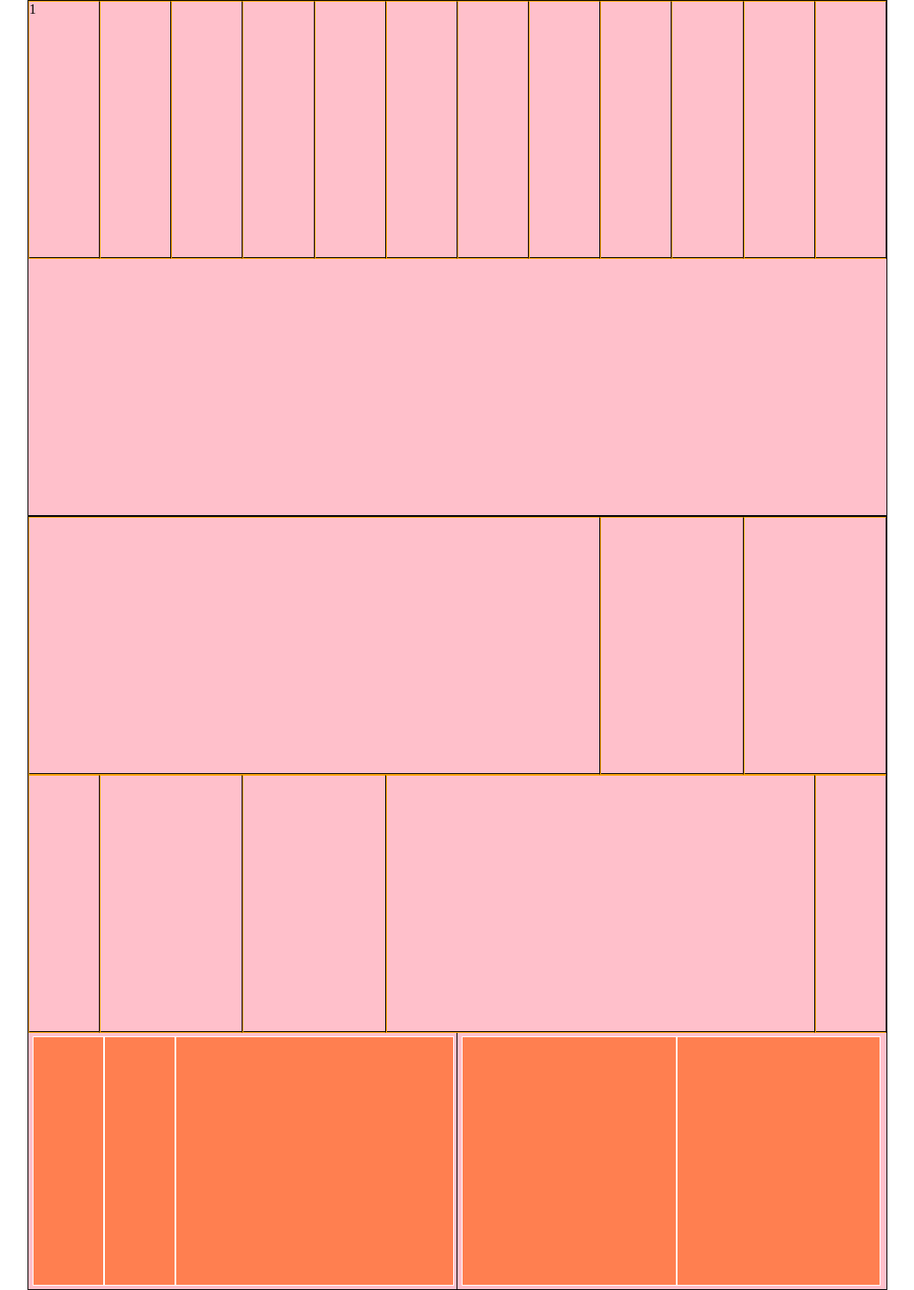
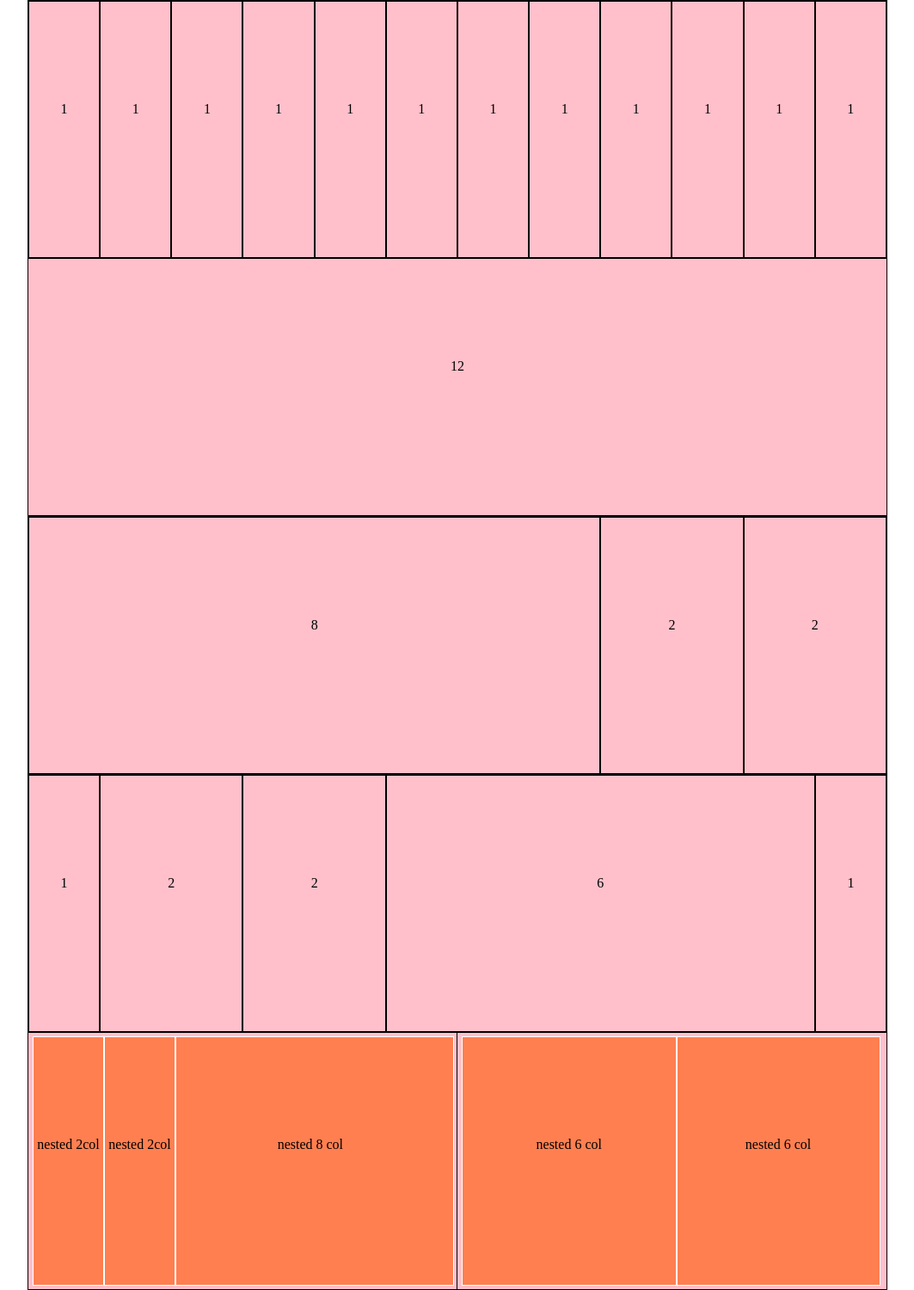
Before and after one commit to Leonardo-Fabbri/html-css-12bool, a plain HTML site: page index.html in a window 1280 px wide. Shown: the whole page at 86% size, without its empty margins (108-1171 px from the left). Drawn offline with Linux system fonts and the light colour scheme.

Commit message:
definitivo

```diff
--- a/CSS/12bool.css
+++ b/CSS/12bool.css
@@ -2,7 +2,11 @@
   height: 300px;
   border: 1px solid black;
 }
-
+* {
+  margin: 0;
+  padding: 0;
+  box-sizing: border-box;
+}
 
 .debug .row .col-1 , .col-8 , .col-2 , .col-6 {
   height: 300px;
@@ -16,6 +20,8 @@
 
 .row [class*="col-"] {
   float: left;
+  line-height: 250px;
+  text-align: center;
 }
 
 .row {
@@ -26,14 +32,10 @@
 
 .debug .row .col-1 , .col-8 , .col-2 , .col-6 {
   height: 300px;
-  border: 1px solid orange;
+  border: 1px solid black;
   border-right: 1px solid black;
 }
-* {
-  margin: 0;
-  padding: 0;
-  box-sizing: border-box;
-}
+
 
 .col-1 {
   width: calc(100% / 12);
--- a/index.html
+++ b/index.html
@@ -10,70 +10,46 @@
   <body class="debug">
     <div class="row">
       <div class="col-1">1</div>
-      <div class="col-1"></div>
-      <div class="col-1"></div>
-      <div class="col-1"></div>
-      <div class="col-1"></div>
-      <div class="col-1"></div>
-      <div class="col-1"></div>
-      <div class="col-1"></div>
-      <div class="col-1"></div>
-      <div class="col-1"></div>
-      <div class="col-1"></div>
-      <div class="col-1"></div>
+      <div class="col-1">1</div>
+      <div class="col-1">1</div>
+      <div class="col-1">1</div>
+      <div class="col-1">1</div>
+      <div class="col-1">1</div>
+      <div class="col-1">1</div>
+      <div class="col-1">1</div>
+      <div class="col-1">1</div>
+      <div class="col-1">1</div>
+      <div class="col-1">1</div>
+      <div class="col-1">1</div>
     </div>
     <div class="row">
-      <div class="col-12"></div>
+      <div class="col-12">12</div>
     </div>
     <div class="row">
-      <div class="col-8">
-
-      </div>
-      <div class="col-2">
-
-      </div>
-      <div class="col-2">
-
-      </div>
+      <div class="col-8">8</div>
+      <div class="col-2">2</div>
+      <div class="col-2">2</div>
     </div>
     <div class="row">
-      <div class="col-1">
+      <div class="col-1">1</div>
 
-      </div>
+      <div class="col-2">2</div>
 
-      <div class="col-2">
+      <div class="col-2">2</div>
 
-      </div>
+      <div class="col-6">6</div>
 
-      <div class="col-2">
-
-      </div>
-
-      <div class="col-6">
-
-      </div>
-
-      <div class="col-1">
-
-      </div>
+      <div class="col-1">1</div>
     </div>
     <div class=" row nested">
       <div class="meta">
-        <div class="col-1n">
-
-        </div>
-        <div class="col-2n">
-
-        </div>
-        <div class="col-4">
-
-        </div>
+        <div class="col-1n">nested 2col</div>
+        <div class="col-2n">nested 2col </div>
+        <div class="col-4">nested 8 col</div>
       </div>
       <div class="metà">
-        <div class="col-3">
-        </div>
-        <div class="col-3n">
-        </div>
+        <div class="col-3">nested 6 col</div>
+        <div class="col-3n">nested 6 col</div>
       </div>
 
     </div>
```
